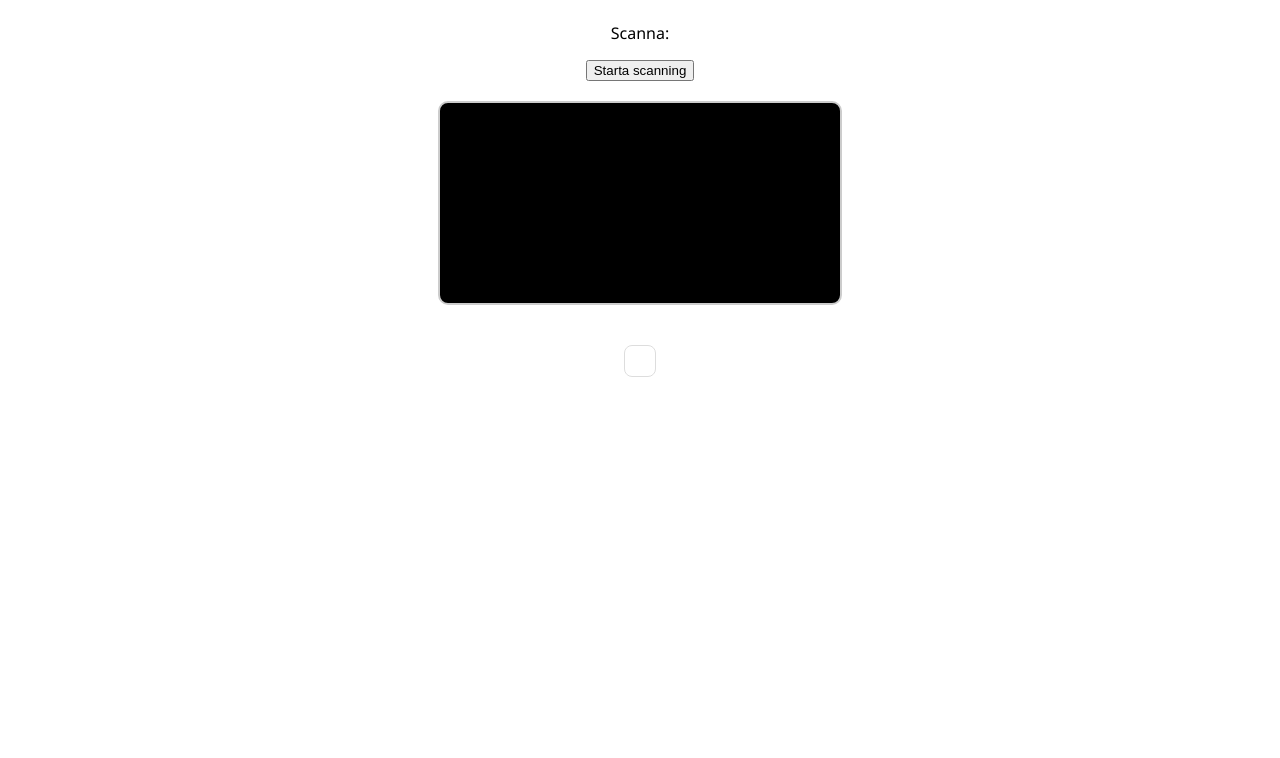
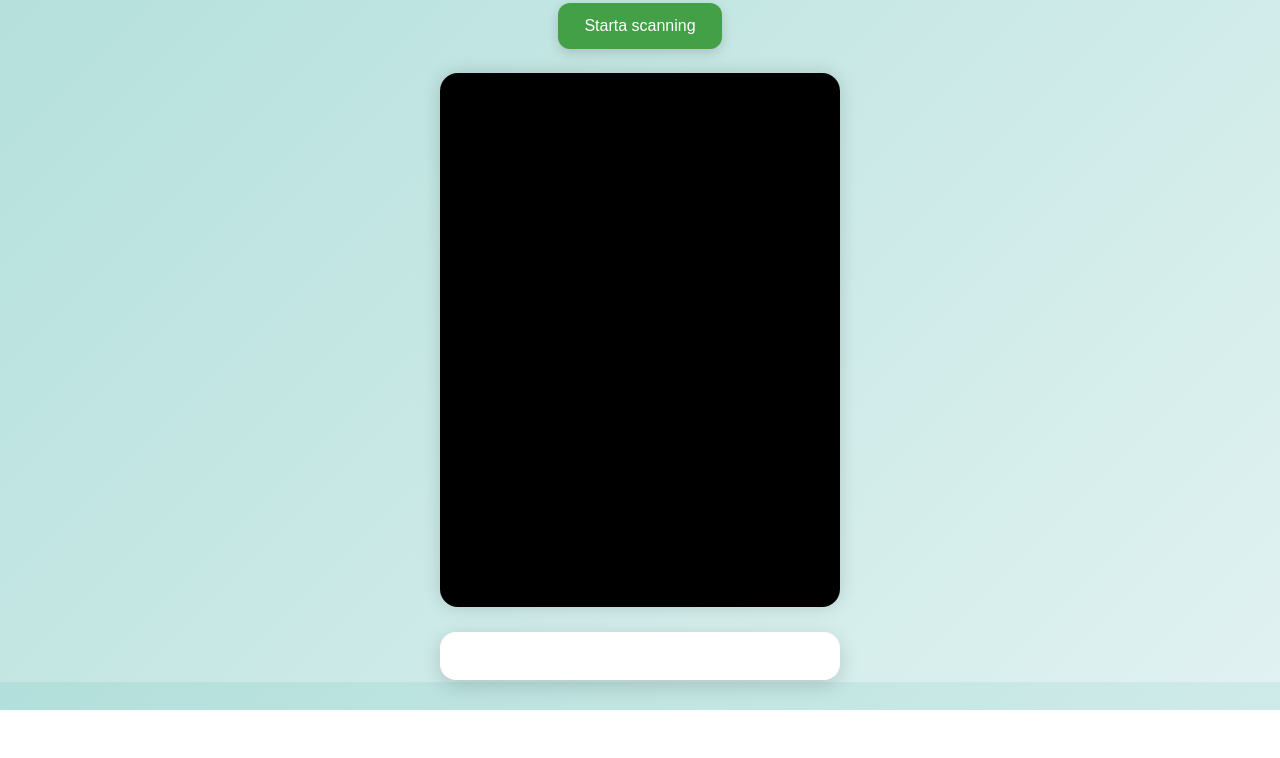
Before and after one commit to MusaeM/testkollen, a plain HTML site: page index.html in a window 1280 px wide. Shown: the part 118-876 px from the top of the page. After the commit the page ends 828 px from the top, so only its background shows below. Drawn offline with Linux system fonts and the light colour scheme.

Commit message:
Test Design 2

```diff
--- a/style.css
+++ b/style.css
@@ -1,10 +1,22 @@
+:root {
+  --primary: #43a047;
+  --primary-dark: #2e7d32;
+  --background-gradient-start: #b2dfdb;
+  --background-gradient-end: #e0f2f1;
+  --text-dark: #212121;
+  --white: #ffffff;
+  --shadow: rgba(0, 0, 0, 0.15);
+}
+
+* {
+  box-sizing: border-box;
+  margin: 0;
+  padding: 0;
+}
+
 body {
-  font-family: "Segoe UI", sans-serif;
-  background: linear-gradient(
-    135deg,
-    var(--background-gradient-start),
-    var(--background-gradient-end)
-  );
+  font-family: 'Segoe UI', sans-serif;
+  background: linear-gradient(135deg, var(--background-gradient-start), var(--background-gradient-end));
   color: var(--text-dark);
   display: flex;
   flex-direction: column;
@@ -14,26 +26,76 @@ body {
   background-attachment: fixed;
 }
 
+h1 {
+  font-size: 2rem;
+  margin-bottom: 10px;
+  font-weight: 600;
+  text-shadow: 0 1px 0 #fff;
+}
+
+p {
+  margin-bottom: 1rem;
+  font-size: 1rem;
+  line-height: 1.4;
+}
+
+button {
+  background-color: var(--primary);
+  color: var(--white);
+  padding: 14px 26px;
+  font-size: 1rem;
+  font-weight: 500;
+  border: none;
+  border-radius: 12px;
+  cursor: pointer;
+  transition: background 0.3s, transform 0.2s;
+  margin-bottom: 24px;
+  box-shadow: 0 4px 12px var(--shadow);
+}
+
+button:hover {
+  background-color: var(--primary-dark);
+  transform: scale(1.02);
+}
+
 #scanner-container {
   position: relative;
   width: 100%;
   max-width: 400px;
-  margin: 20px auto;
-  border: 2px solid #ccc;
-  border-radius: 10px;
+  aspect-ratio: 3 / 4;
+  border-radius: 18px;
   overflow: hidden;
+  box-shadow: 0 0 18px var(--shadow);
   background: black;
+  margin-bottom: 25px;
 }
 
 #scanner {
   width: 100%;
+  height: 100%;
+  object-fit: cover;
   display: block;
 }
 
 #result {
-  margin-top: 20px;
-  padding: 15px;
-  border: 1px solid #ddd;
-  border-radius: 8px;
+  background: var(--white);
+  border-radius: 16px;
+  box-shadow: 0 6px 20px var(--shadow);
+  padding: 24px;
+  width: 100%;
+  max-width: 400px;
   text-align: left;
+  word-wrap: break-word;
+  transition: all 0.3s ease;
 }
+
+#result h2 {
+  margin-top: 0.5rem;
+  margin-bottom: 0.5rem;
+  font-size: 1.25rem;
+  font-weight: 600;
+}
+
+#result p {
+  margin-bottom: 0.5rem;
+}
```
